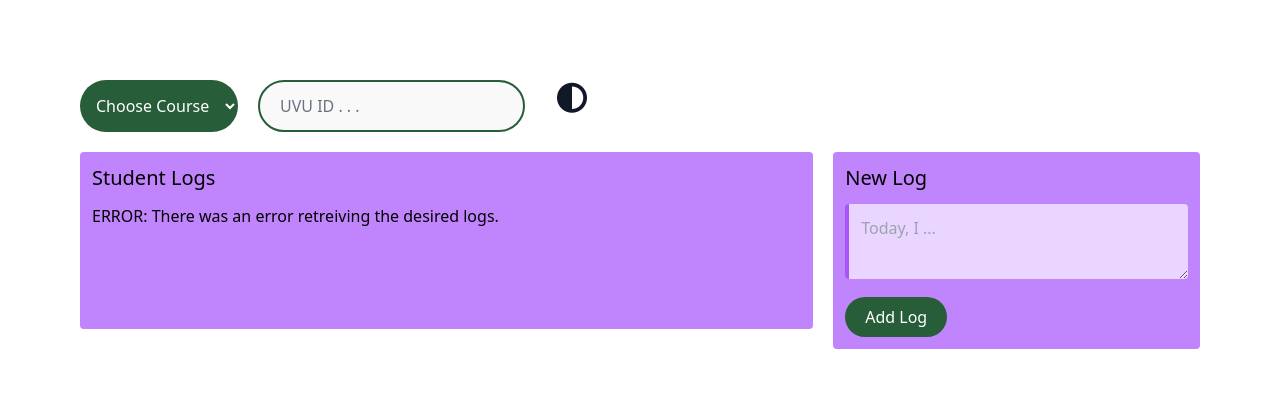
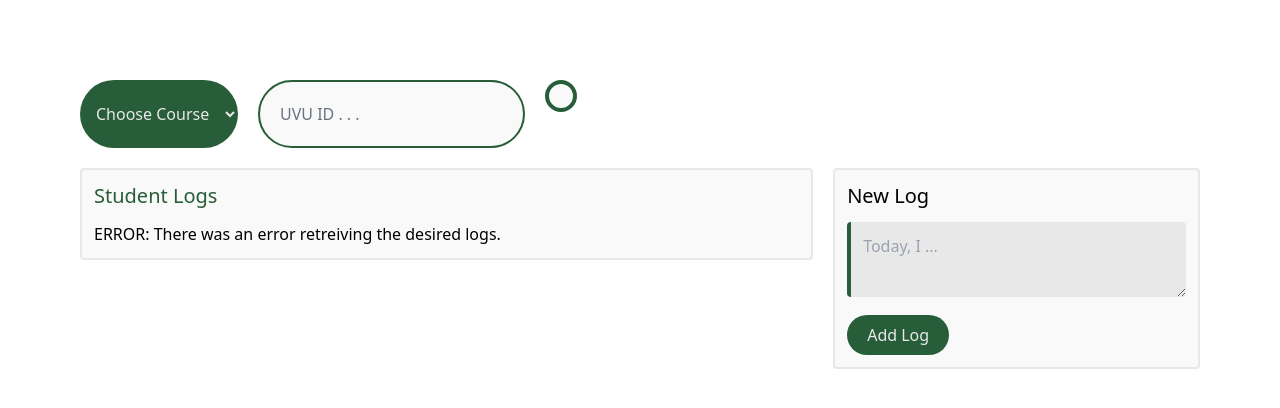
Before and after one commit to bmj99/uvu_darklight_theme, a website: page public/index.html in a window 1280 px wide. Drawn offline with nearby package versions, Linux system fonts and the light colour scheme; no server answers.

Commit message:
still working on the look of things

```diff
--- a/public/index.html
+++ b/public/index.html
@@ -28,7 +28,7 @@
           class="
             p-3
             bg-uvu-green
-            text-white
+            text-uvu-grey
             rounded-full
             mr-5
             mb-5
@@ -60,19 +60,29 @@
           "
         />
 
+        <!-- FIX ME: Gotta remove the font awesome as that's a 3rd party library -->
         <div class="mb-5">
-          <label
-            for="theme-toggle"
-            class="inline-flex relative items-center cursor-pointer"
-          >
+          <label for="theme-toggle" class="cursor-pointer">
             <input
               type="checkbox"
               value=""
               id="theme-toggle"
               class="sr-only peer"
             />
-            <span class="ml-3 text-3xl text-gray-900 dark:text-gray-300"
-              ><i class="fa-solid fa-circle-half-stroke"></i>
+            <div
+              class="
+                w-8
+                h-8
+                rounded-full
+                bg-uvu-grey-l1
+                border-4 border-uvu-green
+                hover:bg-uvu-green
+                dark:bg-uvu-green-l2
+                dark-hover:bg-uvu-green-l3 dark-hover:border-uvu-l3
+              "
+            ></div>
+            <span class="ml-3 text-3xl text-gray-900 dark:text-gray-300">
+              <!-- <i class="fa-solid fa-circle-half-stroke"></i> -->
             </span>
           </label>
         </div>
@@ -80,15 +90,38 @@
       <div class="lg:flex">
         <div
           id="logsDisplayDiv"
-          class="p-3 bg-purple-400 rounded mb-5 lg:w-2/3 lg:mr-5"
+          class="
+            p-3
+            bg-uvu-grey-l1
+            border-2 border-uvu-grey
+            dark:bg-uvu-green-d1
+            rounded
+            mb-5
+            lg:w-2/3 lg:mr-5
+            h-full
+          "
         >
-          <h3 id="uvuIdDisplay" data-cy="uvuIdDisplay" class="pb-3 text-xl">
+          <h3
+            id="uvuIdDisplay"
+            data-cy="uvuIdDisplay"
+            class="pb-3 text-xl text-uvu-green dark:text-uvu-grey"
+          >
             Student Logs
           </h3>
           <ul id="logsDisplay" data-cy="logs"></ul>
         </div>
 
-        <div id="newLogDiv" class="p-3 bg-purple-400 rounded lg:w-1/3">
+        <div
+          id="newLogDiv"
+          class="
+            p-3
+            rounded
+            lg:w-1/3
+            bg-uvu-grey-l1
+            dark:bg-uvu-green-d1
+            border-2 border-uvu-grey
+          "
+        >
           <h3 class="pb-3 text-xl">New Log</h3>
           <textarea
             id="newLogText"
@@ -99,9 +132,10 @@
             class="
               p-3
               rounded
-              bg-purple-200
-              border-l-4 border-purple-500
+              bg-uvu-grey
+              border-l-4 border-uvu-green
               w-full
+              h-full
               mb-3
             "
           ></textarea>
@@ -114,7 +148,7 @@
             class="
               rounded-full
               bg-uvu-green
-              text-white
+              text-uvu-grey
               font-rajdhani
               pl-5
               pr-5
--- a/public/script.js
+++ b/public/script.js
@@ -150,7 +150,7 @@ async function displayLogs(course, uvuId) {
         `Retrieved Logs\nLog Number: ${log}\nLog Date: ${logs[log].date}\nLog Text: ${logs[log].text}\n`
       );
 
-      let newLogHtml = `<li id="logId${log}" class="logEntry cursor-pointer border-l-4 border-purple-500 pl-2 pb-2 m-1 bg-purple-300 hover:bg-purple-500 hover:border-purple-600 rounded">
+      let newLogHtml = `<li id="logId${log}" class="logEntry cursor-pointer border-l-4 border-uvu-green pl-2 pb-2 m-1 bg-uvu-grey hover:bg-uvu-green-l3 hover:border-uvu-green-d2 text-uvu-grey-d2 rounded">
       <div><small>${logs[log].date}</small></div>
       <pre class="whitespace-pre-wrap"><p>${logs[log].text}</p></pre>
       </li>`;
```
